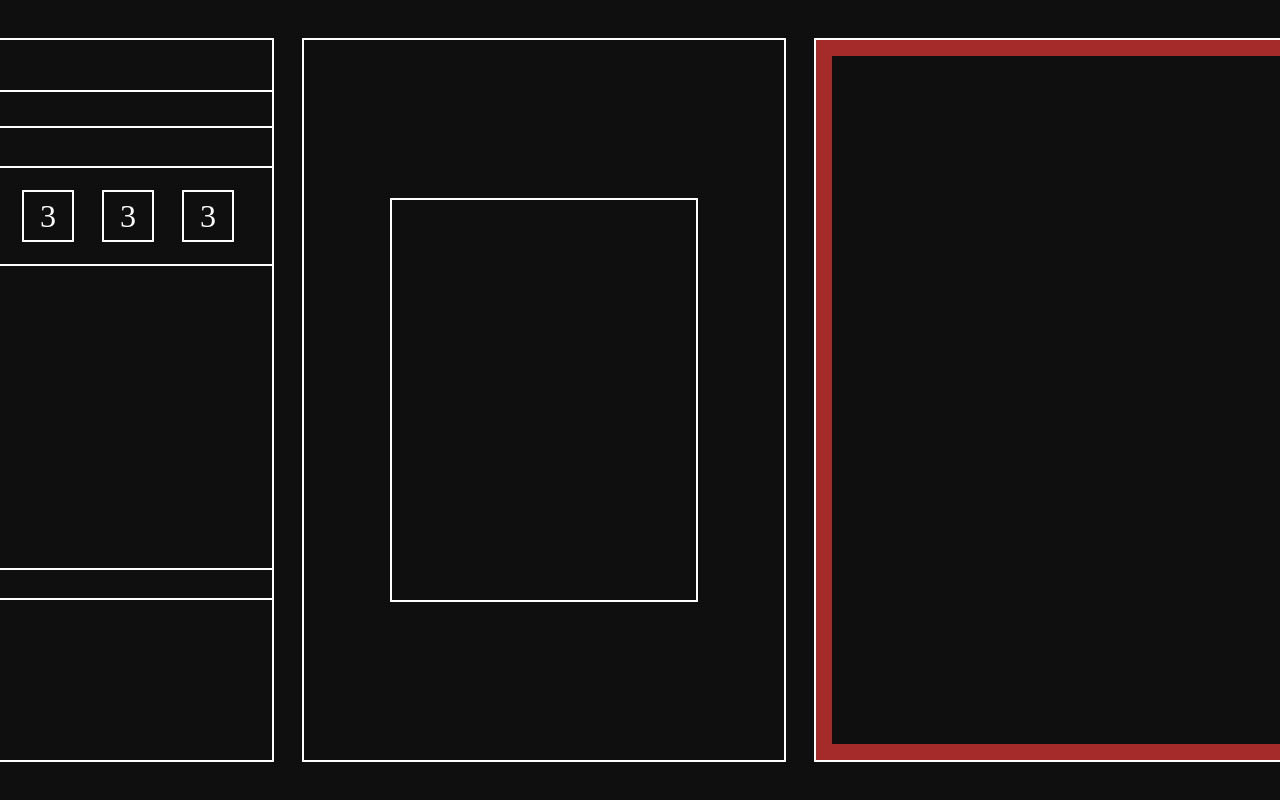
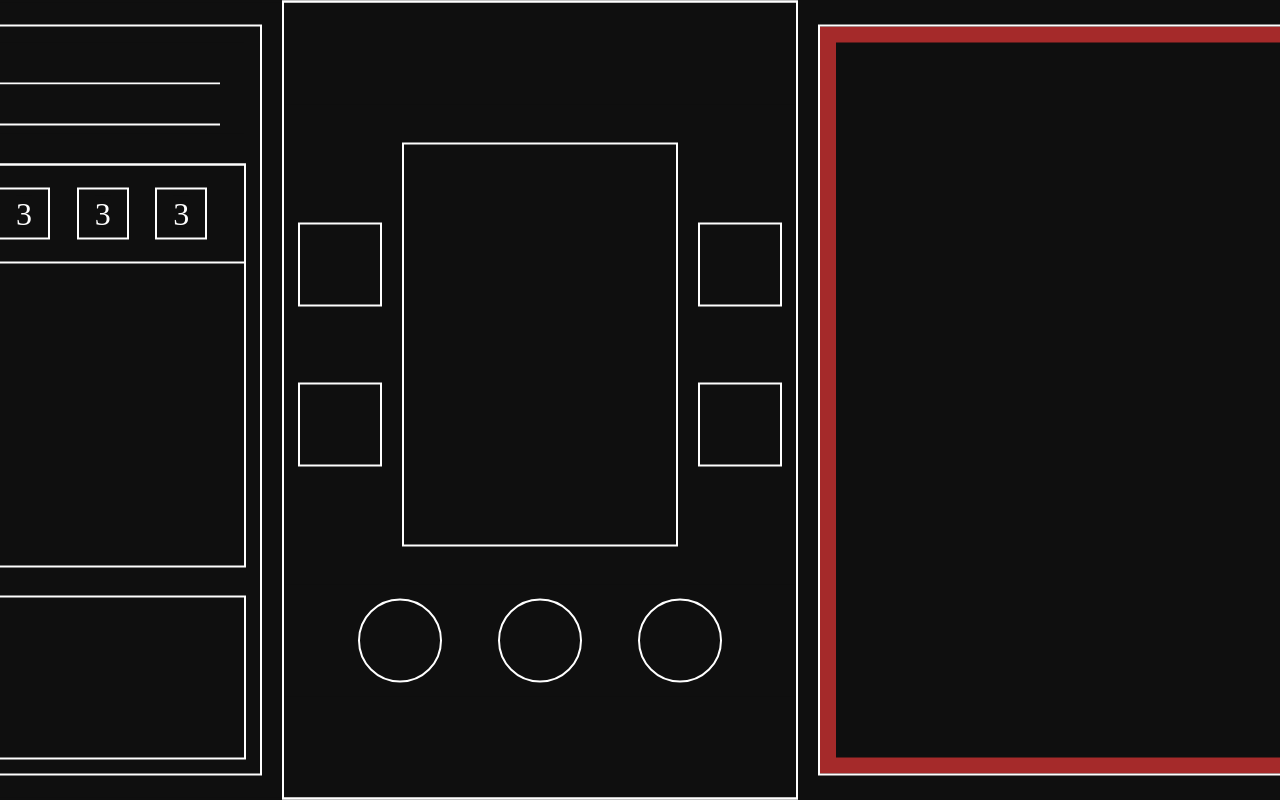
Before and after one commit to pSbral/ResponsiveCharacterSheet, a plain HTML site: page CharacterSheet/index.html in a window 1280 px wide. Drawn offline with Linux system fonts and the light colour scheme.

Commit message:
Character Status and Info
Fineshed the basic layout of all the elements included inside the "Info" and "Status" tabs

```diff
--- a/CharacterSheet/index.html
+++ b/CharacterSheet/index.html
@@ -10,19 +10,20 @@
 
 <body>
     <div class="box-grandparent border">
+
+        <div class="box-parent" style="background-color: var(--bg-gray);">
             <div class="box-child-charStatus-element border"></div>
-        <div class="box-parent border column" style="background-color: var(--bg-gray);">
+            <div class="box-parent-charStatus column margin padding border">
+                <!-- Icone | Nome | Tituilo -->
 
-            <!-- Icone | Nome | Tituilo -->
-            <div class="box-parent-charStatus">
                 <div class="box-child-charStatus">
-                    <div class="page-icon"><i class="fa-solid fa-image"></i></div>
+                    <div class="box-child-charStatus-level"><span>5</span></div>
                     <div class="box-child-charStatus-info column">
                         <div class="box-granchild-charStatus-info"></div>
                         <div class="box-granchild-charStatus-info"></div>
                     </div>
                 </div>
-            </div>
+
 
                 <!-- Atributos | Perícias -->
                 <div class="box-parent-charAttribute column border">
@@ -49,19 +50,40 @@
                 <div>
                     <div class="box-parent-charSkills border"></div>
                 </div>
+            </div>
+        </div>
+
+        <div class="box-parent border">
+            <div class="box-parent-charInfo column border">
+                <!-- Info e Equipamentos -->
+                <div class="box-child-charInfo padding ">
+                    <div class="box-parent-charInfo-item column">
+                        <div class="box-child-charInfo-item border"></div>
+                        <div class="box-child-charInfo-item border"></div>
+                    </div>
+
+                    <div class="box-child-charInfo-image margin border"></div>
+
+                    <div class="box-parent-charInfo-item column">
+                        <div class="box-child-charInfo-item border"></div>
+                        <div class="box-child-charInfo-item border"></div>
+                    </div>
 
                 </div>
 
-        <div class="box-parent border">
-            <!-- Icone | Nome | Tituilo -->
-            <div class="box-parent-charInfo border">
-                <div class="box-child-charInfo-image border"></div>
+                <!-- Acessorios -->
+                <div class="box-parent-charAccessory padding">
+                    <div class="box-child-charAccessory border"></div>
+                    <div class="box-child-charAccessory border"></div>
+                    <div class="box-child-charAccessory border"></div>
+                </div>
             </div>
         </div>
 
-        <div class="box-parent padding border">
+        <div class="box-parent margin padding border">
             <div style="width: 40rem;"></div>
         </div>
+
     </div>
 
     <script src="https://kit.fontawesome.com/3d46b1574d.js" crossorigin="anonymous"></script>
--- a/CharacterSheet/style.css
+++ b/CharacterSheet/style.css
@@ -16,6 +16,10 @@
     padding: 1rem;
 }
 
+.margin {
+    margin: 1.5rem;
+}
+
 .border {
     outline: 2px solid white;
 }
@@ -24,23 +28,10 @@
     flex-direction: column;
 }
 
-.page-icon {
-    height: 5rem;
-    width: 5rem;
-
-    margin-right: 1rem;
-
-    font-size: 5rem;
-
-    display: flex;
-    justify-content: center;
-    align-items: center;
-}
-
 /* Grandparent */
 
 .box-grandparent {
-    padding: 3rem 5rem 3rem 3rem;
+    padding: 3rem 3rem 3rem 3rem;
 
     position: fixed;
     top: 50%;
@@ -59,43 +50,46 @@
     flex-grow: 1;
 }
 
-.box-parent:not(:first-child) {
-    margin-left: 2rem;
-}
-
 .box-parent-charStatus {
     display: flex;
-
-    margin-bottom: 2rem;
+    flex-grow: 1;
 }
 
 .box-parent-charAttribute {
     display: flex;
 
     height: 25rem;
-
-    margin: 0 0 2rem 2rem;
+    margin-bottom: 2rem;
 }
 
 .box-parent-charSkills {
     height: 10rem;
-    margin-left: 2rem;
 }
 
 .box-parent-charInfo {
-    width: 30rem;
+    display: flex;
+    justify-content: center;
+}
+
+.box-parent-charInfo-item {
+    height: 15rem;
 
     display: flex;
-    align-items: center;
-    justify-content: center;
+    justify-content: space-between;
+}
+
+.box-parent-charAccessory {
+    display: flex;
+    justify-content: space-evenly;
 }
 
 /* Child */
 
 .box-child-charStatus {
+    margin-bottom: 2rem;
+    padding: 0 1.5rem;
+
     display: flex;
-
-    margin: 1rem 0 0 4rem;
 }
 
 .box-child-charStatus-element {
@@ -103,9 +97,16 @@
     width: 3rem;
 
     position: absolute;
-    margin: 0 0 0 0.5rem;
+    margin: 0 1rem 0 0;
 
     border-radius: 50%;
+}
+
+.box-child-charStatus-level {
+    font-size: 5rem;
+    margin-right: 2rem;
+
+    display: flex;
 }
 
 .box-child-charStatus-info {
@@ -123,16 +124,31 @@
     padding: 1.5rem 0.5rem 1.5rem 0.5rem;
 }
 
+.box-child-charInfo {
+    width: 30rem;
+
+    display: flex;
+    align-items: center;
+    justify-content: space-between;
+}
+
+.box-child-charInfo-item {
+    height: 5rem;
+    width: 5rem;
+}
+
 .box-child-charInfo-image {
     height: 25rem;
     width: 17rem;
 
-    display: flex;
-    align-items: center;
-    justify-content: space-between;
+    padding: 0 1rem 0 1rem;
+}
 
-    padding: 0 1rem 0 1rem;
+.box-child-charAccessory {
+    height: 5rem;
+    width: 5rem;
 
+    border-radius: 50%;
 }
 
 /* Grandchild */
```
Lines whose indentation alone changed are shown as unchanged.
